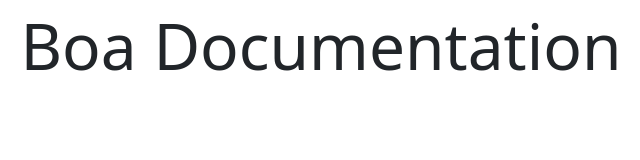
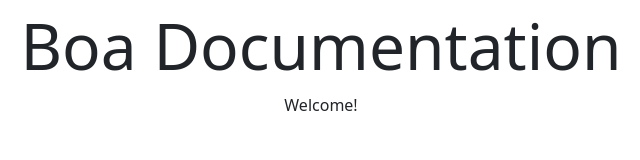
Before and after one commit to arnavthorat78/boa-docs, a website built with webpack: page dist/index.html in a window 1280 px wide. Shown: the full height of the page, 319-959 px from the left. Built offline with nearby package versions, Linux system fonts and the light colour scheme.

Commit message:
Added welcome text

```diff
--- a/dist/index.html
+++ b/dist/index.html
@@ -14,6 +14,7 @@
 	</head>
 	<body class="m-2 justify-content-center text-center">
 		<h1 class="display-3">Boa Documentation</h1>
+		<p>Welcome!</p>
 
 		<script
 			src="https://cdn.jsdelivr.net/npm/@popperjs/core@2.10.2/dist/umd/popper.min.js"
```
Also changed, not shown: 1 other file.
